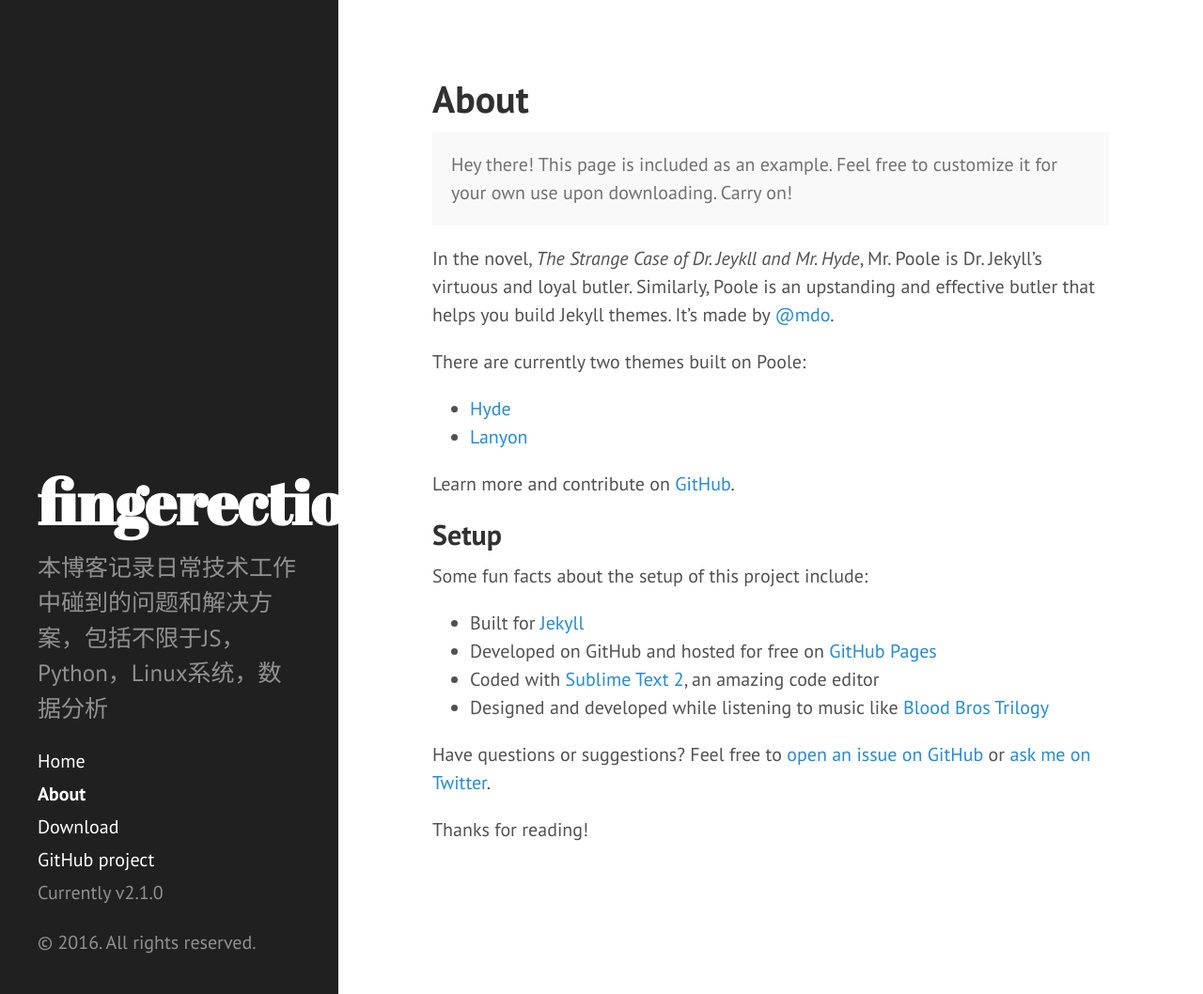
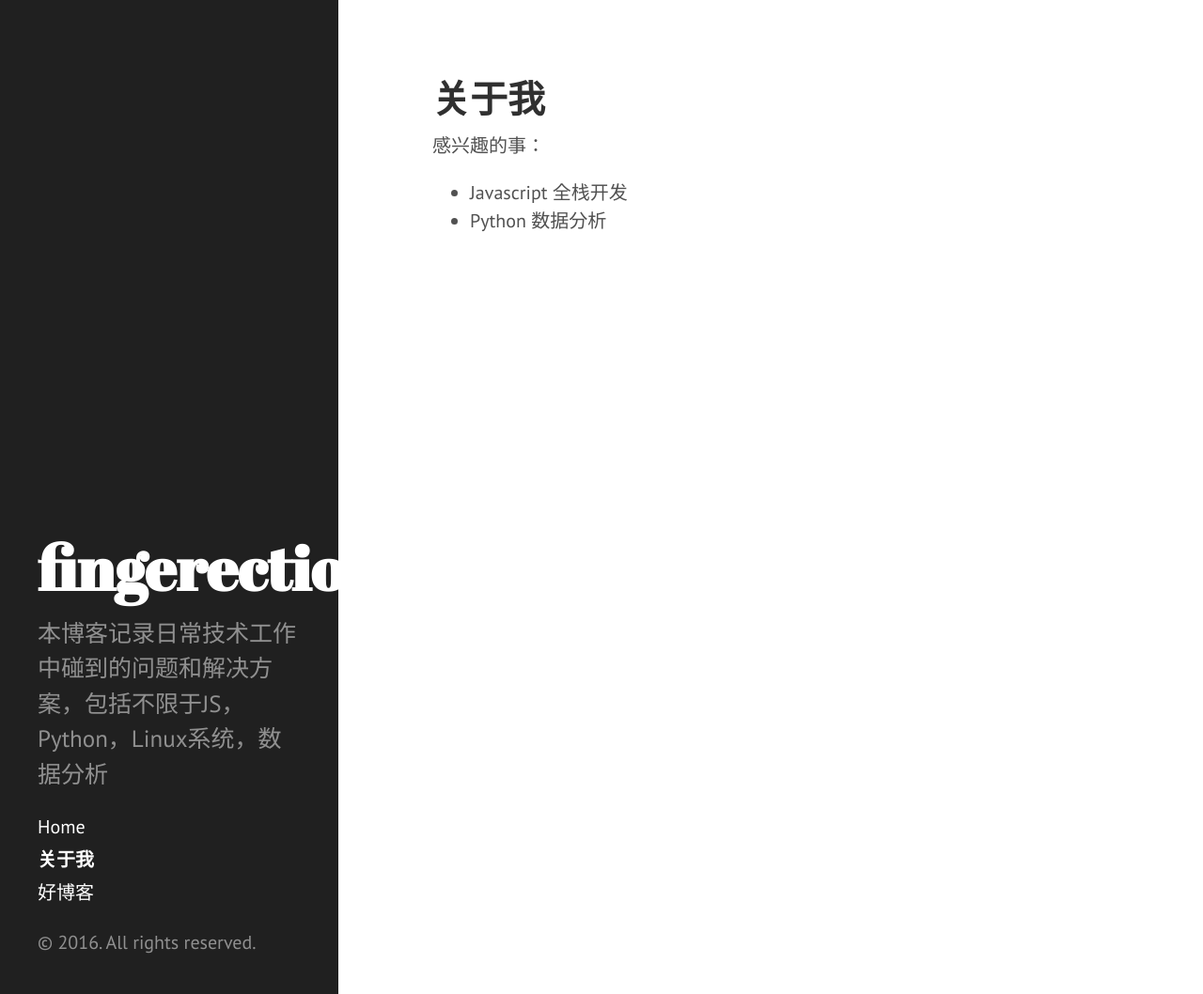
Before and after one commit to fingerection/blog, a Jekyll site: the page built from about.md, in a window 1280 px wide and 1058 px high. Shown: the whole window at 94% size. Built offline with Jekyll 4.4.1, drawn with Linux system fonts in a browser that asks for light colours.

Commit message:
add good site, modify sidebar

```diff
--- a/_includes/sidebar.html
+++ b/_includes/sidebar.html
@@ -21,14 +21,13 @@
       {% for node in pages_list %}
         {% if node.title != null %}
           {% if node.layout == "page" %}
-            <a class="sidebar-nav-item{% if page.url == node.url %} active{% endif %}" href="{{ node.url }}">{{ node.title }}</a>
+            <a class="sidebar-nav-item{% if page.url == node.url %} active{% endif %}" href="{{ site.baseurl }}{{ node.url }}">{{ node.title }}</a>
           {% endif %}
         {% endif %}
       {% endfor %}
 
-      <a class="sidebar-nav-item" href="{{ site.github.repo }}/archive/v{{ site.version }}.zip">Download</a>
-      <a class="sidebar-nav-item" href="{{ site.github.repo }}">GitHub project</a>
-      <span class="sidebar-nav-item">Currently v{{ site.version }}</span>
+      <!-- a class="sidebar-nav-item" href="{{ site.github.repo }}">GitHub project</a -->
+      <!-- span class="sidebar-nav-item">Currently v{{ site.version }}</span -->
     </nav>
 
     <p>&copy; {{ site.time | date: '%Y' }}. All rights reserved.</p>
--- a/about.md
+++ b/about.md
@@ -1,30 +1,9 @@
 ---
 layout: page
-title: About
+title: 关于我
 ---
 
-<p class="message">
-  Hey there! This page is included as an example. Feel free to customize it for your own use upon downloading. Carry on!
-</p>
+感兴趣的事：
 
-In the novel, *The Strange Case of Dr. Jeykll and Mr. Hyde*, Mr. Poole is Dr. Jekyll's virtuous and loyal butler. Similarly, Poole is an upstanding and effective butler that helps you build Jekyll themes. It's made by [@mdo](https://twitter.com/mdo).
-
-There are currently two themes built on Poole:
-
-* [Hyde](http://hyde.getpoole.com)
-* [Lanyon](http://lanyon.getpoole.com)
-
-Learn more and contribute on [GitHub](https://github.com/poole).
-
-## Setup
-
-Some fun facts about the setup of this project include:
-
-* Built for [Jekyll](http://jekyllrb.com)
-* Developed on GitHub and hosted for free on [GitHub Pages](https://pages.github.com)
-* Coded with [Sublime Text 2](http://sublimetext.com), an amazing code editor
-* Designed and developed while listening to music like [Blood Bros Trilogy](https://soundcloud.com/maddecent/sets/blood-bros-series)
-
-Have questions or suggestions? Feel free to [open an issue on GitHub](https://github.com/poole/issues/new) or [ask me on Twitter](https://twitter.com/mdo).
-
-Thanks for reading!
+- Javascript 全栈开发
+- Python 数据分析
```
Also changed, not shown: goodsite.md (added, +17 -0 lines).
